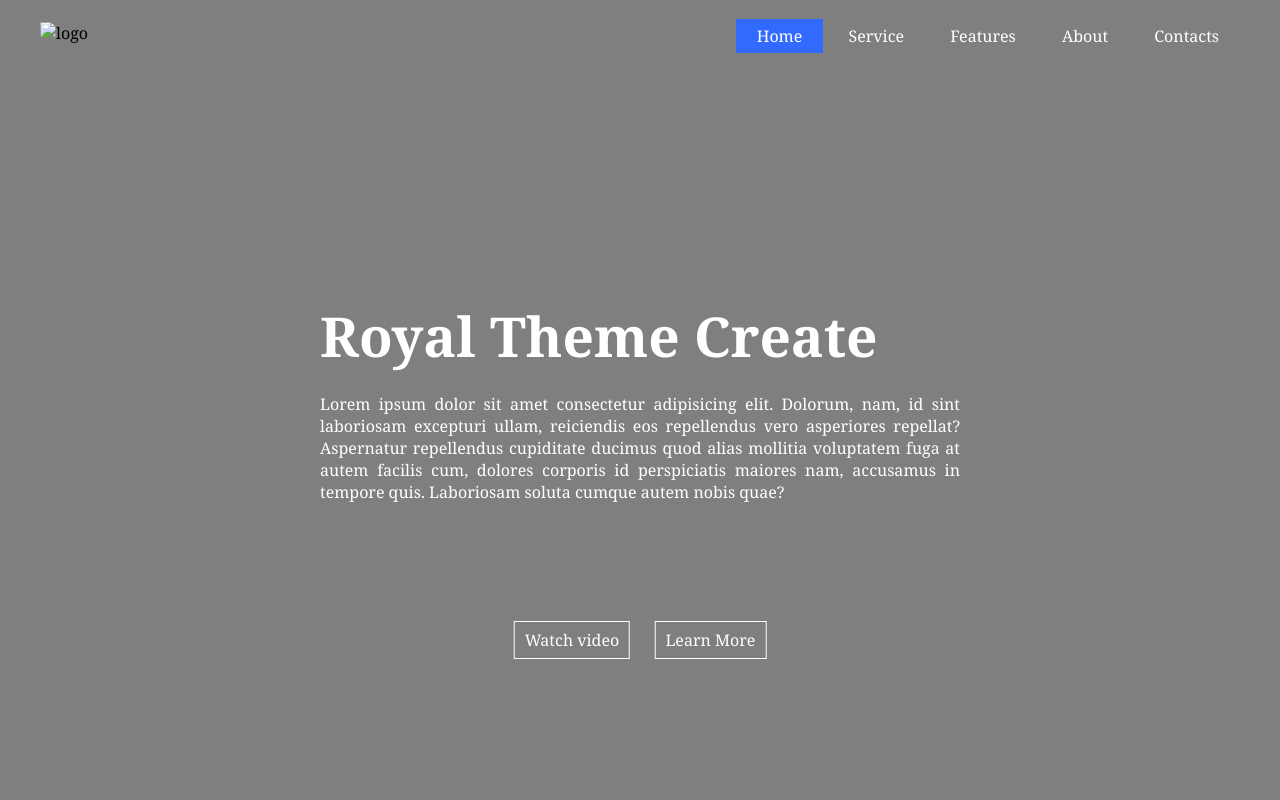
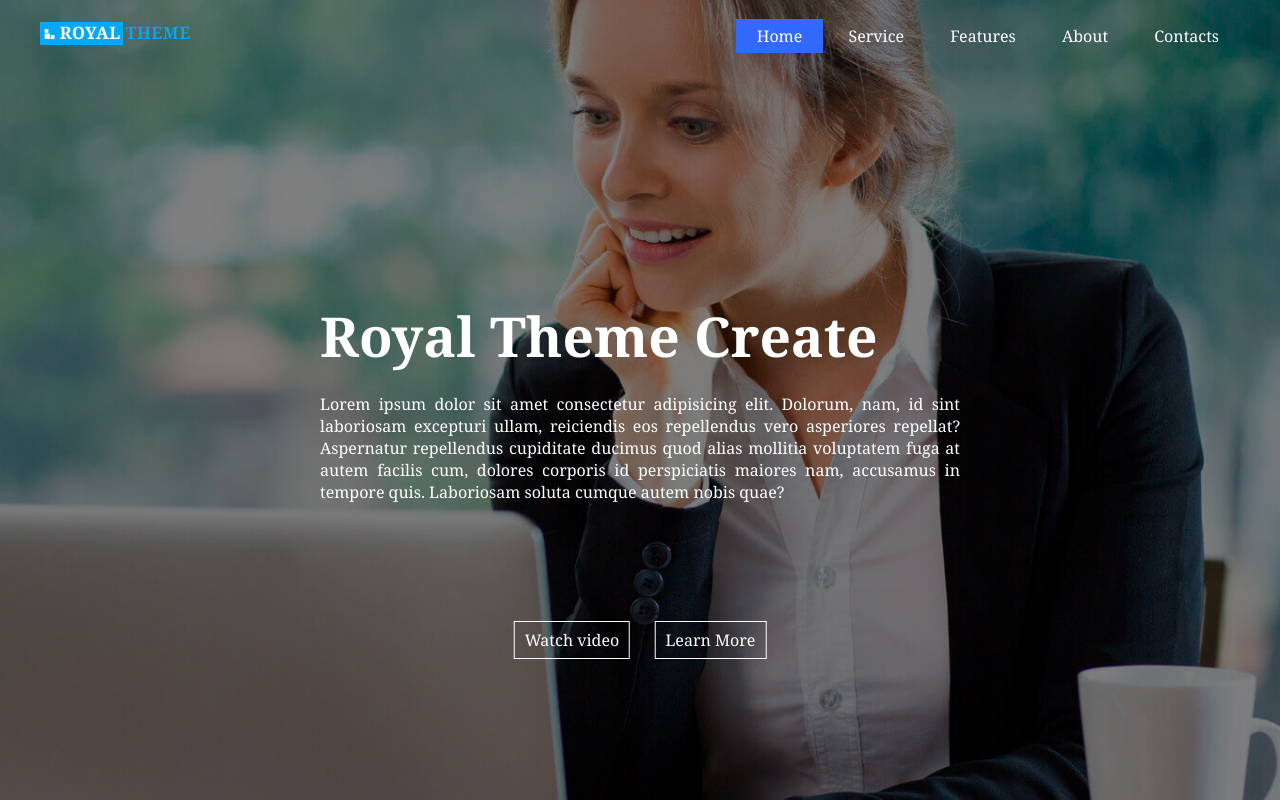
Before and after one commit to Mazbauddin/Royal-Hotel-Projects, a plain HTML site: page index.html in a window 1280 px wide. Drawn offline with Linux system fonts and the light colour scheme; the site is published under a folder, as on GitHub Pages, so addresses that start at the root find nothing.

Commit message:
new change

```diff
--- a/css/style.css
+++ b/css/style.css
@@ -5,7 +5,7 @@
 }
 header {
   background-image: linear-gradient(rgba(0, 0, 0, 0.5), rgba(0, 0, 0, 0.5)),
-    url(/images/slider-5.jpg);
+    url(../images/slider-5.jpg);
   height: 100vh;
   background-size: cover;
   background-position: center;
--- a/index.html
+++ b/index.html
@@ -10,7 +10,7 @@
     <header>
       <div class="main">
         <div class="logo">
-          <img src="/images/logo.png" alt="logo" />
+          <img src="images/logo.png" alt="logo" />
         </div>
         <ul>
           <li class="active"><a href="#">Home</a></li>
```
